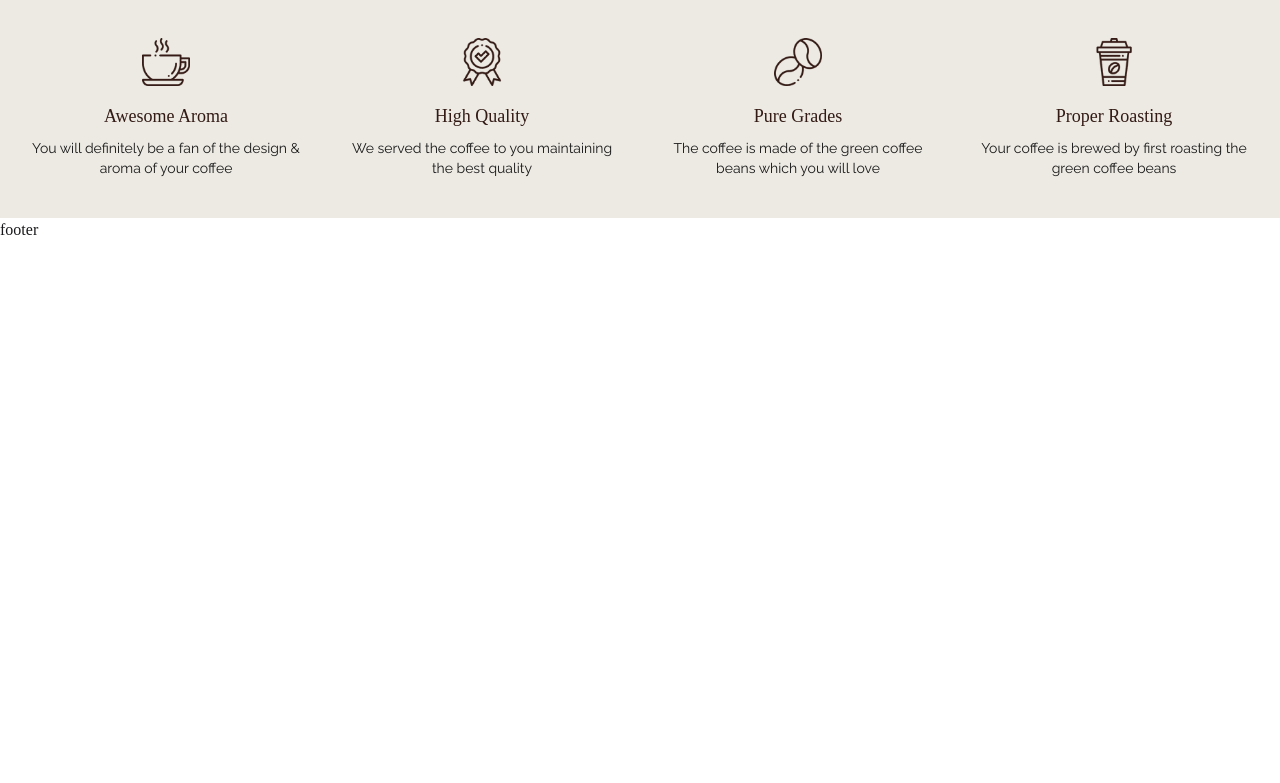
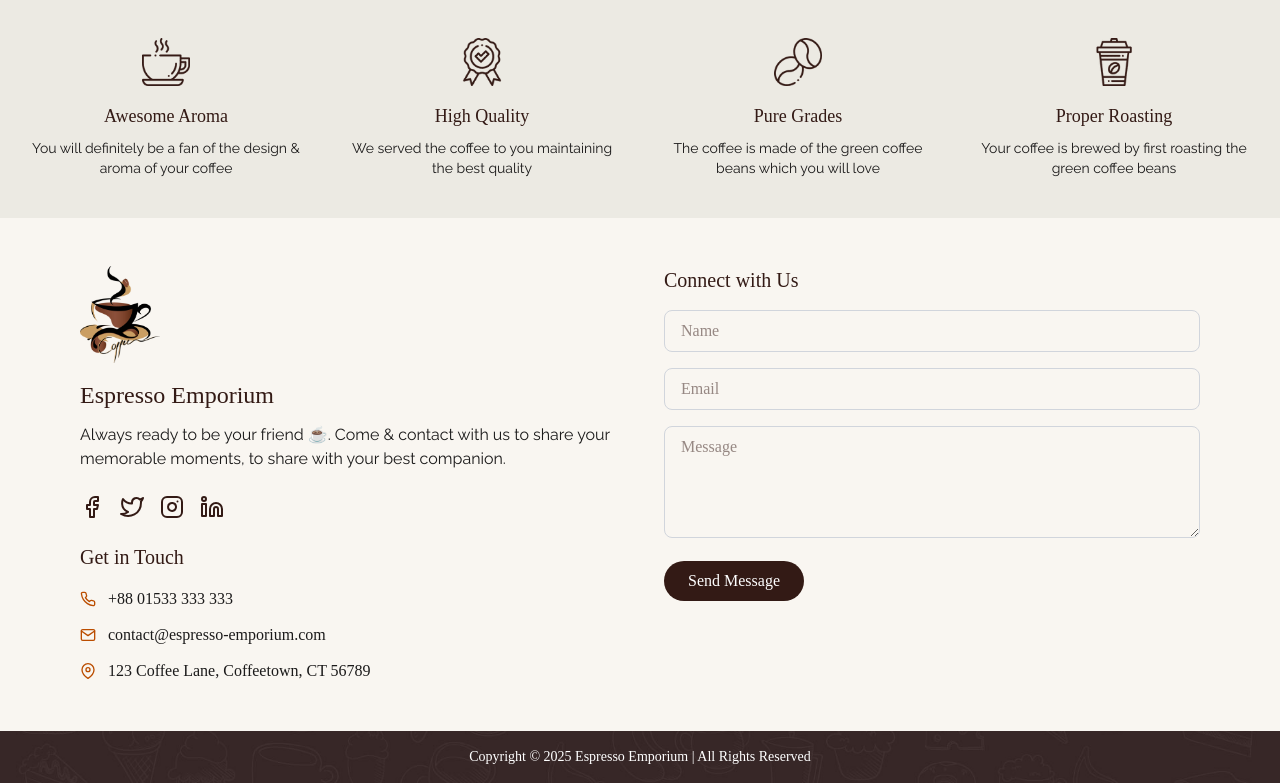
Before and after one commit to Sumyta-Bentey-Habib/Espresso-Emporium, a React (Vite) app: page / in a window 1280 px wide. Shown: the part 867-1650 px from the top of the page. Before the commit the page ends 1109 px from the top, so only its background shows below. Built offline with nearby package versions, Linux system fonts and the light colour scheme; a web font is replaced by a local one.

Commit message:
firebase init and footer

```diff
--- a/package.json
+++ b/package.json
@@ -11,6 +11,7 @@
   },
   "dependencies": {
     "@tailwindcss/vite": "^4.1.11",
+    "firebase": "^12.1.0",
     "react": "^19.1.0",
     "react-dom": "^19.1.0",
     "react-icons": "^5.5.0",
--- a/src/components/Footer.jsx
+++ b/src/components/Footer.jsx
@@ -1,11 +1,101 @@
-import React from 'react';
+import React from "react";
+import {
+  FiMapPin,
+  FiMail,
+  FiPhone,
+  FiFacebook,
+  FiTwitter,
+  FiInstagram,
+  FiLinkedin,
+} from "react-icons/fi";
+const Footer = () => {
+  return (
+    <footer className="bg-[#f9f6f1] text-[#331A15] relative">
+      <div className="max-w-7xl mx-auto px-6 lg:px-20 py-12 grid grid-cols-1 md:grid-cols-2 gap-12">
 
-const Footer = () => {
-    return (
         <div>
-            footer
+          <img src="/more/logo1.png" alt="Espresso Emporium Logo" className="mb-4 w-20" />
+          <h2 className="text-2xl font-bold mb-3">Espresso Emporium</h2>
+          <p className="text-[#1B1A1A] mb-6 raleway">
+            Always ready to be your friend ☕. Come & contact with us to share your
+            memorable moments, to share with your best companion.
+          </p>
+
+
+          <div className="flex gap-4 mb-6 text-2xl">
+            <a href="#" className="hover:text-amber-600 transition">
+              <FiFacebook />
+            </a>
+            <a href="#" className="hover:text-amber-600 transition">
+              <FiTwitter />
+            </a>
+            <a href="#" className="hover:text-amber-600 transition">
+              <FiInstagram />
+            </a>
+            <a href="#" className="hover:text-amber-600 transition">
+              <FiLinkedin />
+            </a>
+          </div>
+
+
+          <h3 className="text-xl font-semibold mb-4">Get in Touch</h3>
+          <div className="space-y-3 text-[#1B1A1A]">
+            <div className="flex items-center gap-3">
+              <FiPhone className="text-amber-700" />
+              <p>+88 01533 333 333</p>
+            </div>
+            <div className="flex items-center gap-3">
+              <FiMail className="text-amber-700" />
+              <p>contact@espresso-emporium.com</p>
+            </div>
+            <div className="flex items-center gap-3">
+              <FiMapPin className="text-amber-700" />
+              <p>123 Coffee Lane, Coffeetown, CT 56789</p>
+            </div>
+          </div>
         </div>
-    );
+
+
+        <div>
+          <h3 className="text-xl font-semibold mb-4">Connect with Us</h3>
+          <form className="space-y-4">
+            <input
+              type="text"
+              placeholder="Name"
+              className="w-full border border-gray-300 rounded-lg px-4 py-2 focus:outline-none focus:ring-2 focus:ring-amber-300"
+            />
+            <input
+              type="email"
+              placeholder="Email"
+              className="w-full border border-gray-300 rounded-lg px-4 py-2 focus:outline-none focus:ring-2 focus:ring-amber-300"
+            />
+            <textarea
+              placeholder="Message"
+              className="w-full border border-gray-300 rounded-lg px-4 py-2 h-28 focus:outline-none focus:ring-2 focus:ring-amber-300"
+            ></textarea>
+            <button
+              type="submit"
+              className="bg-[#331A15] text-white px-6 py-2 rounded-full hover:bg-amber-700 transition"
+            >
+              Send Message
+            </button>
+          </form>
+        </div>
+      </div>
+
+
+      <div
+        className="bg-[#331A15] text-white text-center py-4 text-sm"
+        style={{
+          backgroundImage: "url('/more/15.jpg')",
+          backgroundSize: "cover",
+          backgroundPosition: "center",
+        }}
+      >
+        Copyright © {new Date().getFullYear()} Espresso Emporium | All Rights Reserved
+      </div>
+    </footer>
+  );
 };
 
 export default Footer;
--- a/src/components/NavBar.jsx
+++ b/src/components/NavBar.jsx
@@ -57,7 +57,7 @@ const NavBar = () => {
         </div>
 
         <div className="flex items-center gap-2">
-          <img src="/more/logo1.png" alt="Logo" className="h-10 w-auto" />
+          <img src="./more/logo1.png" alt="Logo" className="h-10 w-auto" />
           <a className="btn btn-ghost normal-case text-xl text-white">
             Espresso-Emporium
           </a>
--- /dev/null
+++ b/src/firebase/firebase.init.js
@@ -0,0 +1,15 @@
+
+import { initializeApp } from "firebase/app";
+import { getAuth } from "firebase/auth";
+
+const firebaseConfig = {
+  apiKey: import.meta.env.VITE_FIREBASE_API_KEY,
+  authDomain: import.meta.env.VITE_FIREBASE_AUTH_DOMAIN,
+  projectId: import.meta.env.VITE_FIREBASE_PROJECT_ID,
+  storageBucket: import.meta.env.VITE_FIREBASE_STORAGE_BUCKET,
+  messagingSenderId: import.meta.env.VITE_FIREBASE_MESSAGING_SENDER_ID,
+  appId: import.meta.env.VITE_FIREBASE_APP_ID
+};
+
+const app = initializeApp(firebaseConfig);
+export const auth = getAuth(app);
--- a/src/pages/ContactUs.jsx
+++ b/src/pages/ContactUs.jsx
@@ -32,7 +32,7 @@ const ContactUs = () => {
           </NavLink>
         </div>
 
-        {/* Form and Contact Info */}
+
         <div className="grid grid-cols-1 lg:grid-cols-2 gap-12 items-start">
           {/* Left - Contact Form */}
           <div className="bg-white shadow-lg rounded-2xl p-8">
@@ -97,7 +97,7 @@ const ContactUs = () => {
               <FiPhone className="text-[#331A15] text-xl" />
               <div>
                 <h2 className="text-2xl font-semibold mb-1 text-[#331A15]">Phone</h2>
-                <p>+1 234 567 890</p>
+                <p>+88 01533 333 333</p>
               </div>
             </div>
 
```
Also changed, not shown: 1 other file (tests, documents, lock files or other folders).
